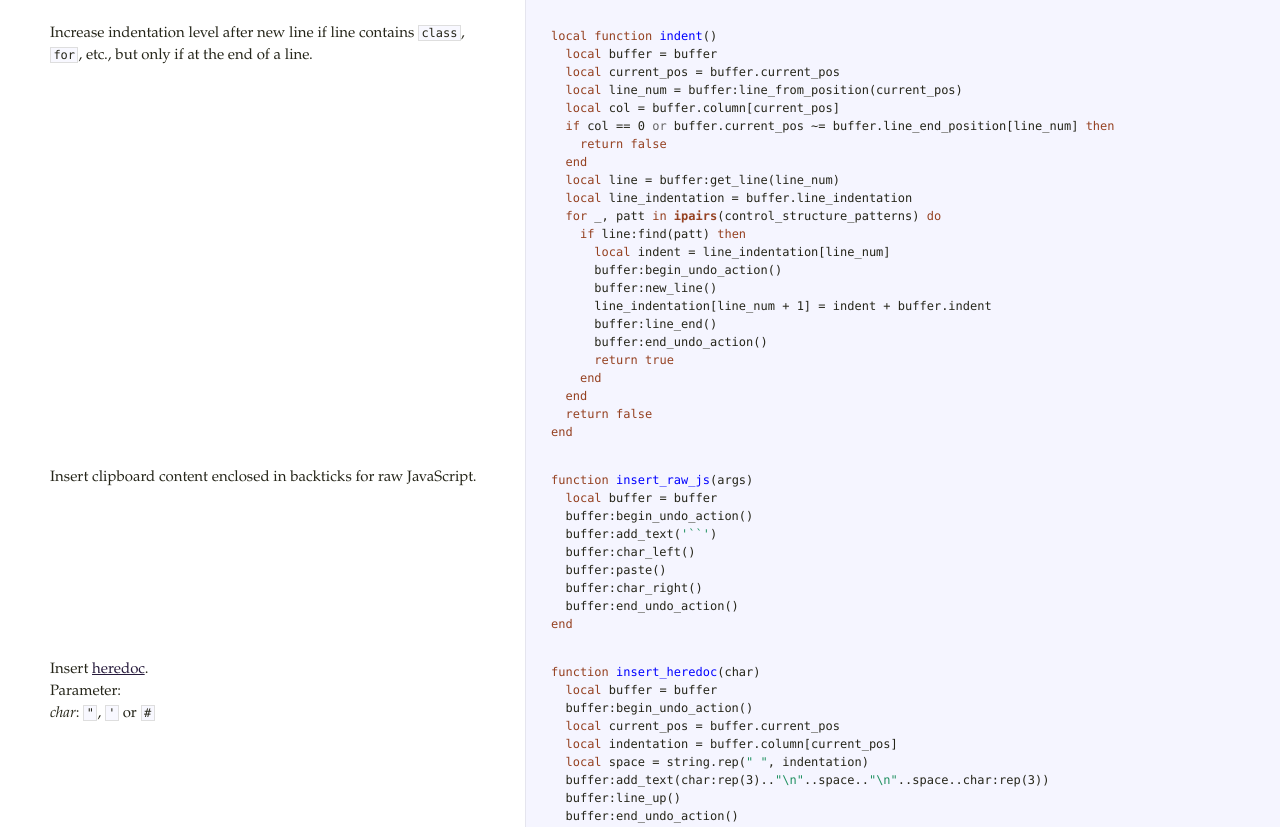
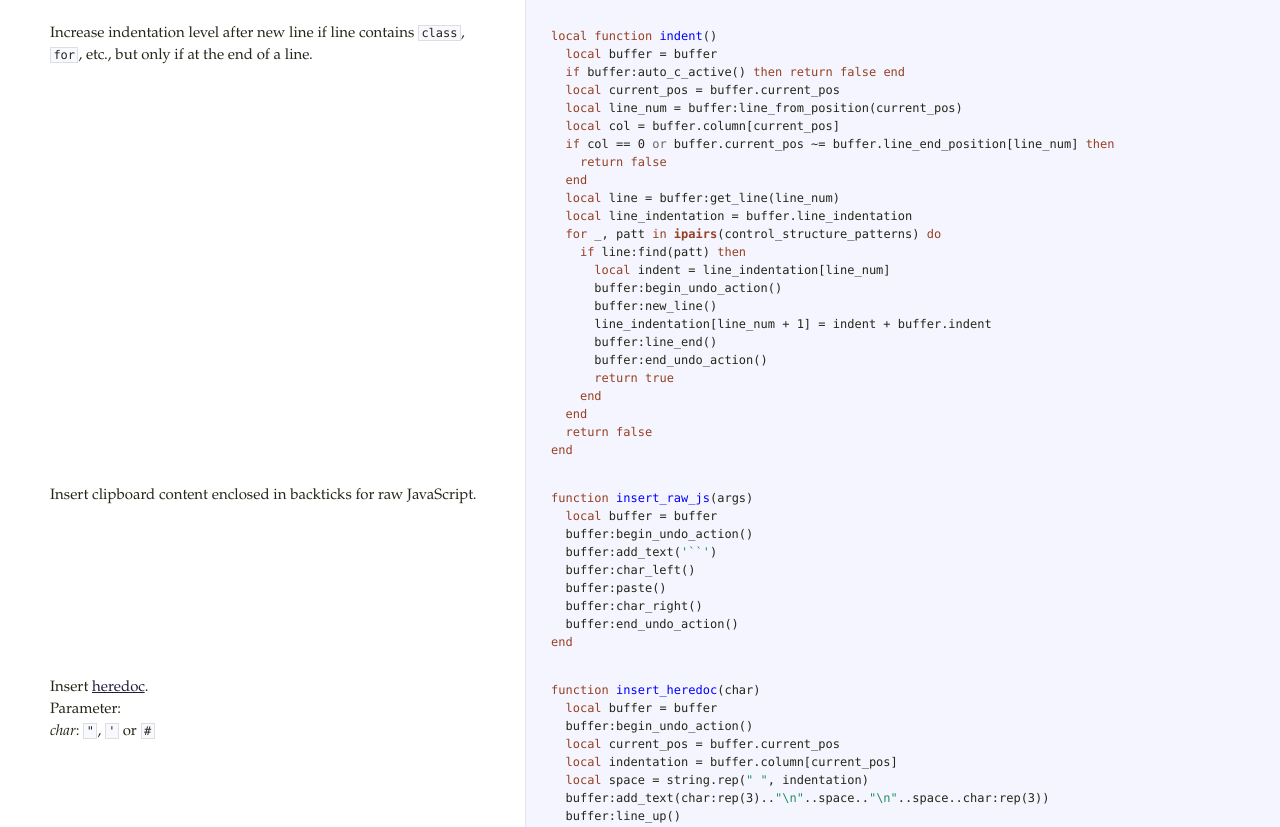
Before and after one commit to rgieseke/ta-coffeescript, a plain HTML site: page docs/index.html in a window 1280 px wide. Shown: the part 1541-2368 px from the top of the page. Drawn offline with Linux system fonts and the light colour scheme.

Commit message:
Update docs.

```diff
--- a/docs/index.html
+++ b/docs/index.html
@@ -289,6 +289,7 @@ name, see
 <td class="code">
   <div class="highlight"><pre><span class="k">local</span> <span class="k">function</span> <span class="nf">indent</span>()
   <span class="k">local</span> buffer = buffer
+  <span class="k">if</span> buffer:auto_c_active() <span class="k">then</span> <span class="k">return</span> <span class="k">false</span> <span class="k">end</span>
   <span class="k">local</span> current_pos = buffer.current_pos
   <span class="k">local</span> line_num = buffer:line_from_position(current_pos)
   <span class="k">local</span> col = buffer.column[current_pos]
```
